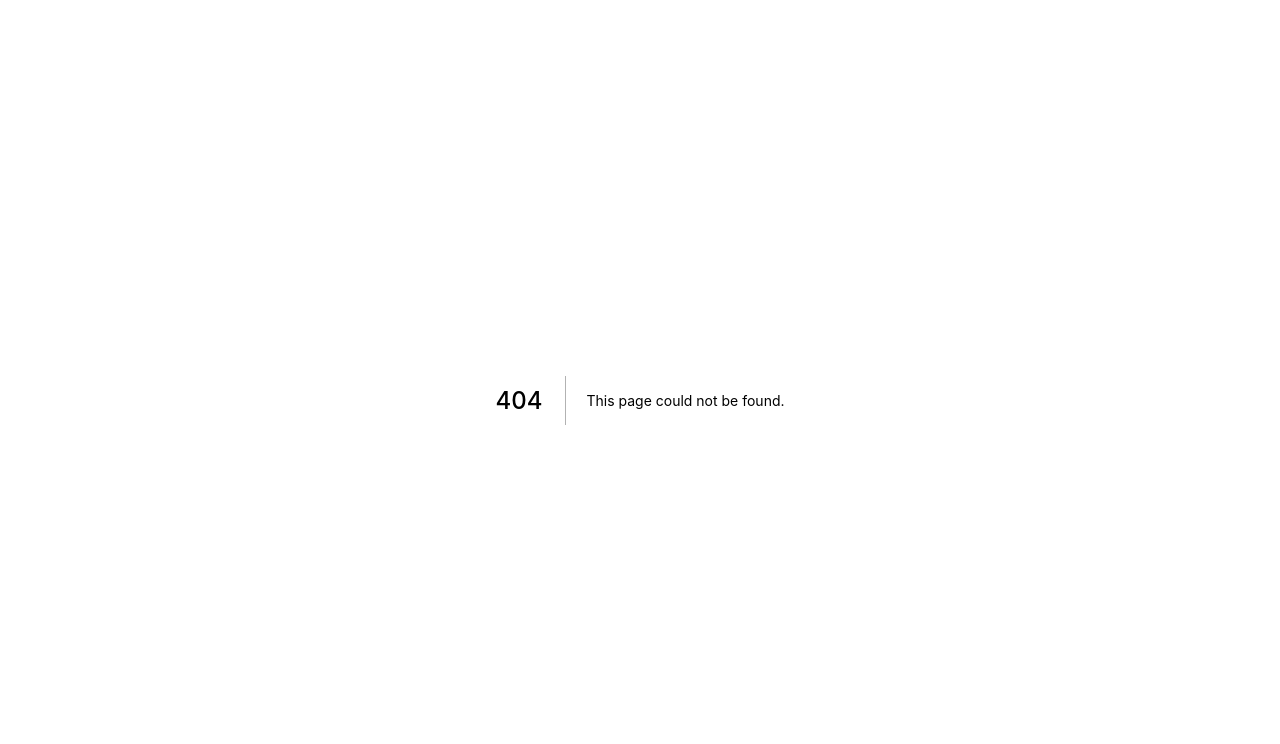
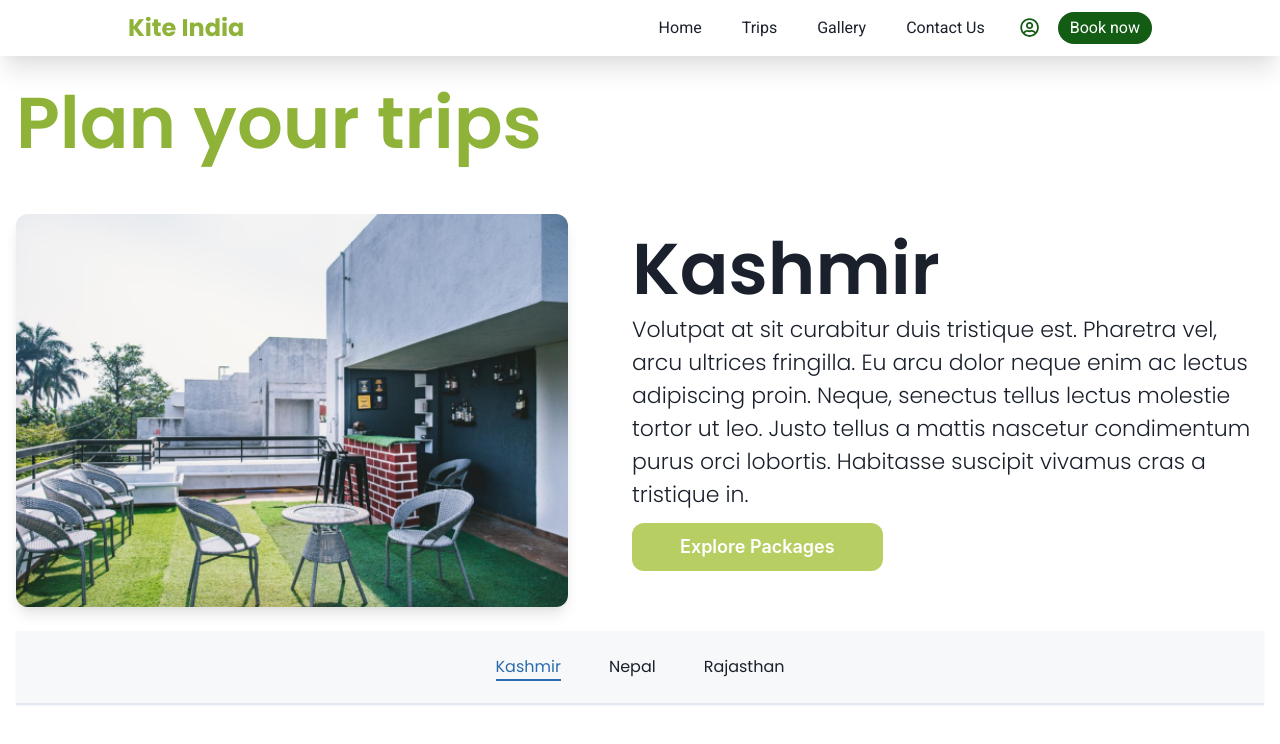
Before and after one commit to kite-india/Kite_Website, a Next.js app: page /trips in a window 1280 px wide. Before the commit this address had no page. Shown: the top 744 px of the page. Built offline with nearby package versions, Linux system fonts and the light colour scheme.

Commit message:
Trips Page First Section Done

```diff
--- a/components/FeaturedCard.jsx
+++ b/components/FeaturedCard.jsx
@@ -26,7 +26,12 @@ const FeaturedCard = ({ data }) => {
     >
       <Section delay={0.3}>
         <Stack direction={{ base: 'column', lg: 'row' }} spacing="2.18rem">
-          <Image src="/images/featured.png" alt={title} />
+          <Image
+            src="/images/featured.png"
+            alt={title}
+            borderRadius="xl"
+            objectFit="cover"
+          />
           <Box pt={{ base: 0, md: 6 }} w={{ base: '95vw', md: '38rem' }}>
             <Flex direction="column" gap="1.2rem" align="left">
               <Heading
@@ -63,6 +68,7 @@ const FeaturedCard = ({ data }) => {
                   color="white"
                   bg="#B7CE63"
                   size="lg"
+                  borderRadius="xl"
                   w={{ base: '10.5rem', md: '12rem' }}
                 >
                   Book now
@@ -71,6 +77,7 @@ const FeaturedCard = ({ data }) => {
                   color="white"
                   bg="#B7CE63"
                   size="lg"
+                  borderRadius="xl"
                   w={{ base: '10.5rem', md: '12rem' }}
                 >
                   Know More
--- a/components/Footer.jsx
+++ b/components/Footer.jsx
@@ -0,0 +1,7 @@
+import React from 'react'
+
+const Footer = props => {
+  return <></>
+}
+
+export default Footer
--- a/components/Navbar.jsx
+++ b/components/Navbar.jsx
@@ -22,8 +22,8 @@ import { GrGallery, GrContact } from 'react-icons/gr'
 import { FaRegUserCircle } from 'react-icons/fa'
 
 const links = [
-  { name: 'Home', href: '#home', icon: <BiHomeHeart /> },
-  { name: 'Trips', href: '#trips', icon: <BiTrip /> },
+  { name: 'Home', href: '/', icon: <BiHomeHeart /> },
+  { name: 'Trips', href: '/trips', icon: <BiTrip /> },
   { name: 'Gallery', href: '#gallery', icon: <GrGallery /> },
   { name: 'Contact Us', href: '#contact', icon: <GrContact /> }
 ]
@@ -65,7 +65,7 @@ const Navbar = () => {
   const [isOpen, setOpen] = useState(false)
   return (
     <Box
-      py={2}
+      py={3}
       px={{ base: 4, md: 8, lg: 32 }}
       align="center"
       position="fixed"
@@ -74,6 +74,7 @@ const Navbar = () => {
       w="100vw"
       bg="rgba(255,255,255,0.8)"
       backdropFilter="saturate(180%) blur(5px)"
+      boxShadow="xl"
     >
       <Flex justifyContent="center" alignItems="center">
         <Heading as="h4" fontSize="24px" color="navbarLogo">
--- /dev/null
+++ b/components/layouts/main.jsx
@@ -0,0 +1,18 @@
+import React from 'react'
+import { Box } from '@chakra-ui/react'
+import Navbar from '../Navbar'
+import Footer from '../Footer'
+
+const Layout = ({ children }) => {
+  return (
+    <Box w="100%" as="main">
+      <Navbar />
+      <Box w="100%" pt={12}>
+        {children}
+      </Box>
+      <Footer />
+    </Box>
+  )
+}
+
+export default Layout
--- /dev/null
+++ b/pages/trips.jsx
@@ -0,0 +1,77 @@
+import React from 'react'
+import {
+  Box,
+  Heading,
+  Text,
+  Button,
+  Flex,
+  Container,
+  Image
+} from '@chakra-ui/react'
+import { PackagesSection } from '../sections'
+import Section from '../components/Section'
+import Layout from '../components/layouts/main'
+
+const Trips = () => {
+  return (
+    <Layout>
+      <Container w="100%" pt={8} maxW="container.xl">
+        <Section delay={0.2}>
+          <Heading
+            fontSize={{ base: '56px', lg: '72px' }}
+            fontWeight="semibold"
+            color="#8FB339"
+            mb={{ base: 3, lg: 6 }}
+          >
+            Plan your trips
+          </Heading>
+          <Flex
+            direction={{ base: 'column', lg: 'row' }}
+            pt={6}
+            w="100%"
+            gap={{ base: 8, lg: 16 }}
+          >
+            <Image
+              src="/images/trips.png"
+              alt="trips"
+              objectFit="cover"
+              borderRadius="xl"
+              boxShadow="lg"
+            />
+            <Section delay={0.3}>
+              <Box align="left" py={3}>
+                <Heading fontSize="72px" fontWeight="semibold">
+                  Kashmir
+                </Heading>
+                <Text fontFamily="'Poppins'" fontWeight="light" fontSize="22px">
+                  Volutpat at sit curabitur duis tristique est. Pharetra vel,
+                  arcu ultrices fringilla. Eu arcu dolor neque enim ac lectus
+                  adipiscing proin. Neque, senectus tellus lectus molestie
+                  tortor ut leo. Justo tellus a mattis nascetur condimentum
+                  purus orci lobortis. Habitasse suscipit vivamus cras a
+                  tristique in.
+                </Text>
+                <Button
+                  size="lg"
+                  mt={3}
+                  px={12}
+                  bg="#B7CE63"
+                  color="white"
+                  borderRadius="xl"
+                  _hover={{ bg: 'green' }}
+                >
+                  Explore Packages
+                </Button>
+              </Box>
+            </Section>
+          </Flex>
+        </Section>
+        <Section delay={0.3}>
+          <PackagesSection />
+        </Section>
+      </Container>
+    </Layout>
+  )
+}
+
+export default Trips
--- a/components/sections/featured_section.jsx
+++ b/sections/featured_section.jsx
@@ -5,7 +5,7 @@ import 'swiper/css'
 import 'swiper/css/pagination'
 import 'swiper/css/autoplay'
 
-import FeaturedCard from '../FeaturedCard'
+import FeaturedCard from '../components/FeaturedCard'
 
 const dummyData = [
   {
--- a/components/sections/hero-section.jsx
+++ b/sections/hero-section.jsx
@@ -8,7 +8,7 @@ import {
   InputGroup,
   InputLeftElement
 } from '@chakra-ui/react'
-import Section from '../Section'
+import Section from '../components/Section'
 import { BsSearch } from 'react-icons/bs'
 
 const HeroSection = () => {
--- a/components/sections/index.jsx
+++ b/sections/index.jsx
@@ -1,2 +1,3 @@
 export { default as HeroSection } from './hero-section'
 export { default as FeaturedSection } from './featured_section'
+export { default as PackagesSection } from './trips/packages-section'
--- /dev/null
+++ b/sections/trips/packages-section.jsx
@@ -0,0 +1,37 @@
+import React from 'react'
+import {
+  Box,
+  Heading,
+  Tabs,
+  TabList,
+  Tab,
+  TabPanels,
+  TabPanel,
+  Flex,
+  Text
+} from '@chakra-ui/react'
+
+const tabs = ['Kashmir', 'Nepal', 'Rajasthan']
+
+const Packages = () => {
+  return (
+    <Box w="100%" borderRadius="lg">
+      <Tabs size={{ base: 'sm', md: 'md', lg: 'lg' }} align="center">
+        <TabList
+          bg="#F7F8F9"
+          boxShadow="sm"
+          fontFamily="'Poppins'"
+          fontWeight="normal"
+          gap={12}
+          py={6}
+        >
+          {tabs.map((tab, idx) => (
+            <Tab key={idx}>{tab}</Tab>
+          ))}
+        </TabList>
+      </Tabs>
+    </Box>
+  )
+}
+
+export default Packages
```
Also changed, not shown: pages/index.js (+4 -6 lines), public/images/trips.png (added).
